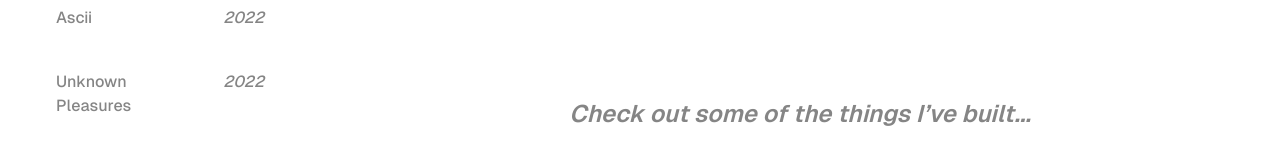
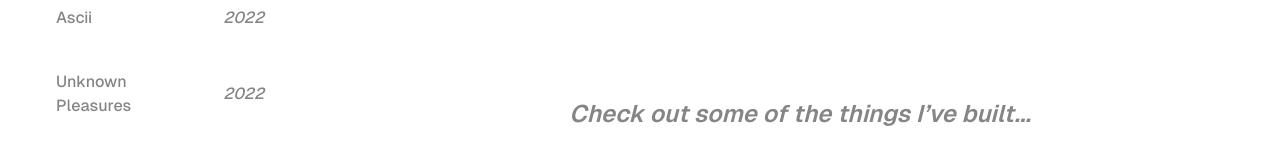
Before and after one commit to scotthitch/s-hitchcock-website, a Nuxt app: page /projects in a window 1280 px wide. Shown: the part 294-455 px from the top of the page. Built offline with nearby package versions, Linux system fonts and the light colour scheme.

Commit message:
feat: add a frosted bg when hovering on project select

```diff
--- a/components/projects/ProjectSelector.vue
+++ b/components/projects/ProjectSelector.vue
@@ -17,12 +17,12 @@ const handleClick = (i: number) => {
             <button
                 @click="handleClick(i)"
                 :class="[
-                    'hover:bg-col-content hover:text-col-bg w-full px-4 py-3 text-center text-base font-medium duration-[20ms] ease-linear hover:scale-[1.02] hover:rounded-[25px] hover:shadow-lg md:text-left hover:md:scale-[1.05]',
+                    'hover:bg-col-content hover:text-col-bg w-full px-4 py-3 text-center text-base font-medium duration-[20ms] ease-linear hover:scale-[1.02] hover:rounded-[25px] hover:bg-opacity-30 hover:shadow-lg hover:backdrop-blur-md md:text-left hover:md:scale-[1.05]',
 
                     i == props.selectedProjectIndex && 'text-col-bg'
                 ]"
             >
-                <div class="flex flex-row justify-between space-x-6">
+                <div class="flex flex-row items-center justify-between space-x-6">
                     <div>
                         {{ project.title }}
                     </div>
```
